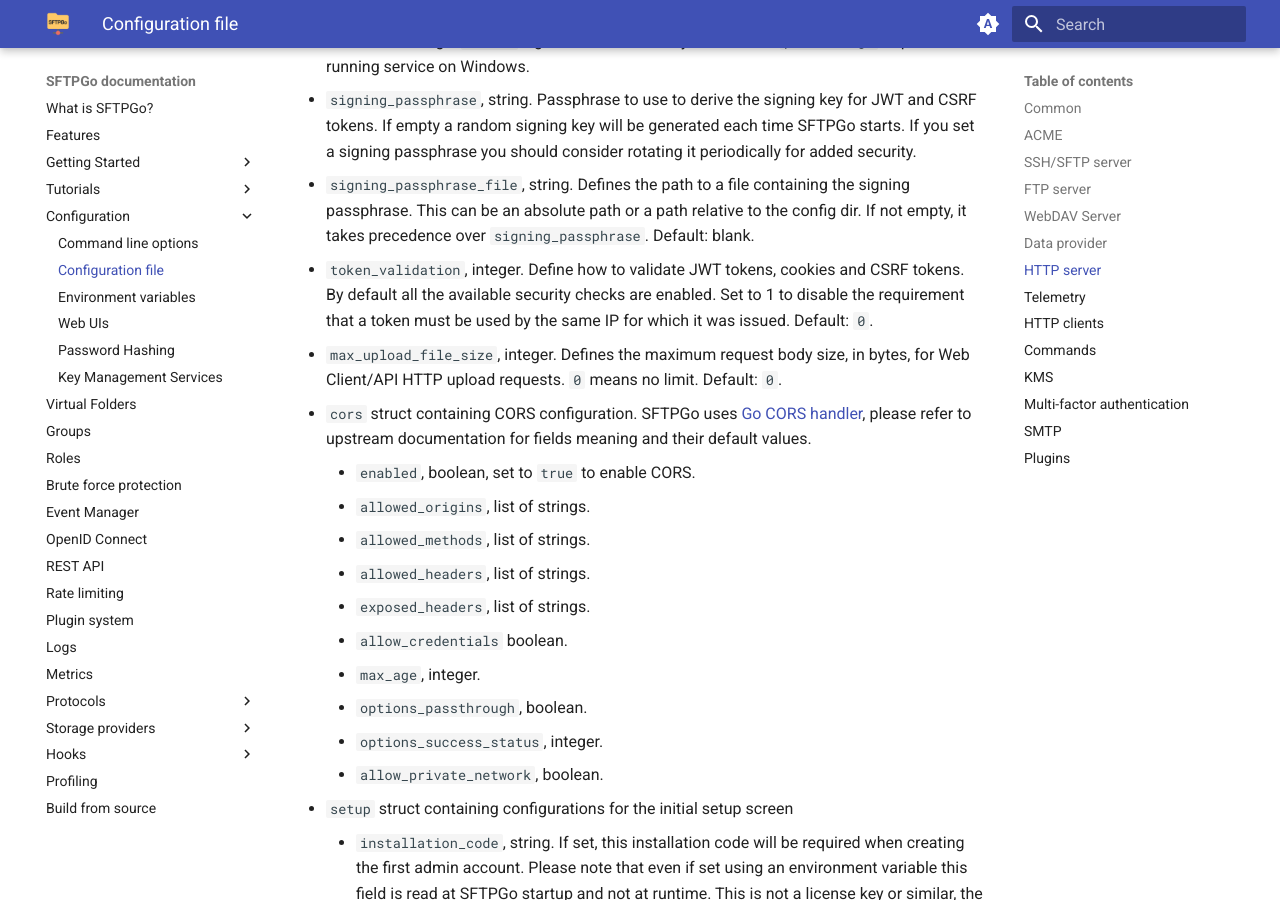
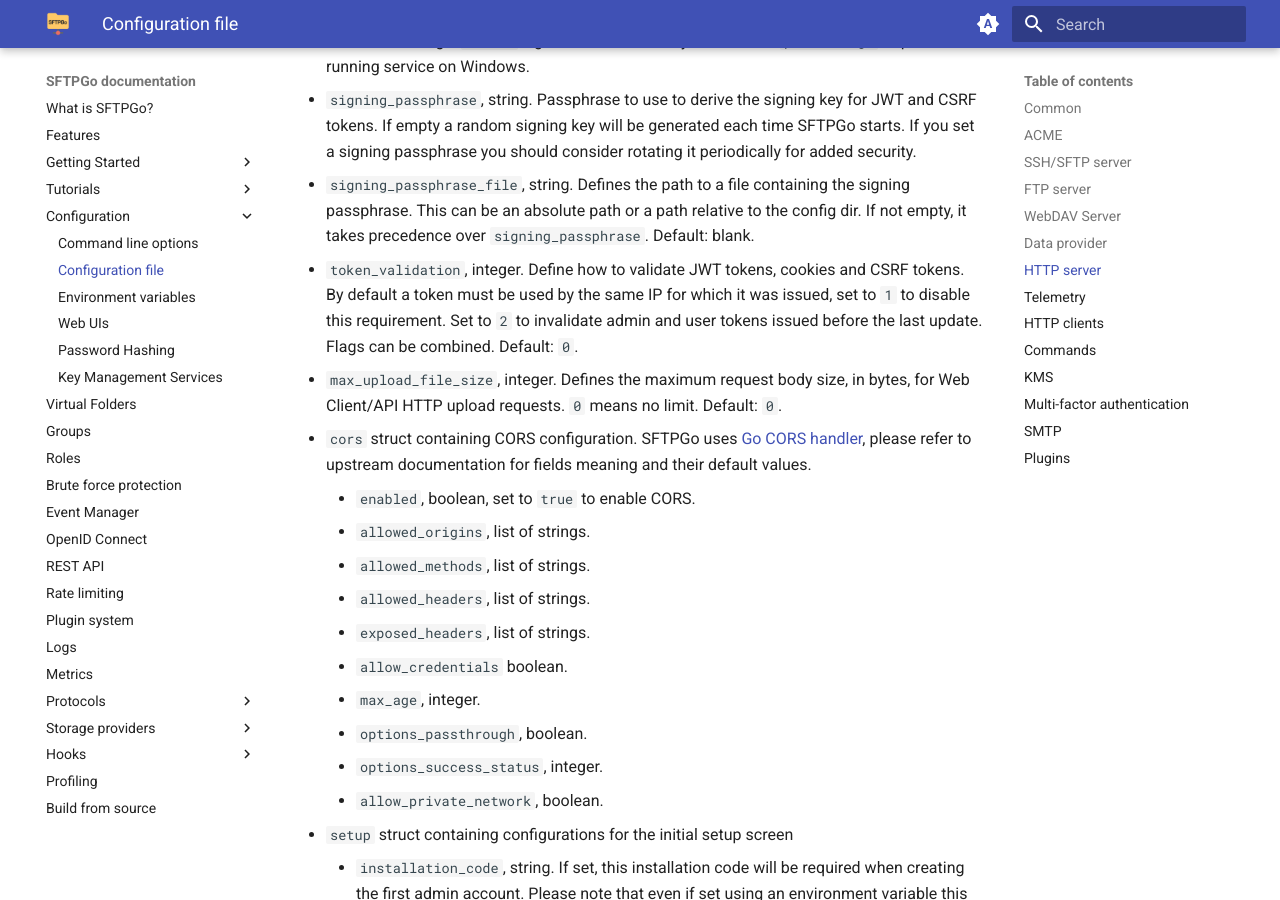
Before and after one commit to sftpgo/docs, an MkDocs documentation site: the page built from docs/config-file.md, in a window 1280 px wide and 900 px high, scrolled down 23977 px. Built offline with MkDocs 1.6.1 and Material for MkDocs 9.7.7, drawn with Linux system fonts in a browser that asks for light colours; emoji names are drawn with the system emoji font; the version menu is left out.

Commit message:
update token validation modes
Signed-off-by: Nicola Murino <nicola.murino@gmail.com>

```diff
--- a/docs/config-file.md
+++ b/docs/config-file.md
@@ -322,7 +322,7 @@ Supported configuration parameters for the `httpd` section (REST API, WebAdmin,
 - `ca_revocation_lists`, list of strings. Set a revocation lists, one for each root CA, to be used to check if a client certificate has been revoked. The revocation lists can be reloaded on demand sending a `SIGHUP` signal on Unix based systems and a `paramchange` request to the running service on Windows.
 - `signing_passphrase`, string. Passphrase to use to derive the signing key for JWT and CSRF tokens. If empty a random signing key will be generated each time SFTPGo starts. If you set a signing passphrase you should consider rotating it periodically for added security.
 - `signing_passphrase_file`, string. Defines the path to a file containing the signing passphrase. This can be an absolute path or a path relative to the config dir. If not empty, it takes precedence over `signing_passphrase`. Default: blank.
-- `token_validation`, integer. Define how to validate JWT tokens, cookies and CSRF tokens. By default all the available security checks are enabled. Set to 1 to disable the requirement that a token must be used by the same IP for which it was issued. Default: `0`.
+- `token_validation`, integer. Define how to validate JWT tokens, cookies and CSRF tokens. By default a token must be used by the same IP for which it was issued, set to `1` to disable this requirement. Set to `2` to invalidate admin and user tokens issued before the last update. Flags can be combined. Default: `0`.
 - `max_upload_file_size`, integer. Defines the maximum request body size, in bytes, for Web Client/API HTTP upload requests. `0` means no limit. Default: `0`.
 - `cors` struct containing CORS configuration. SFTPGo uses [Go CORS handler](https://github.com/rs/cors){:target="_blank"}, please refer to upstream documentation for fields meaning and their default values.
   - `enabled`, boolean, set to `true` to enable CORS.
```
